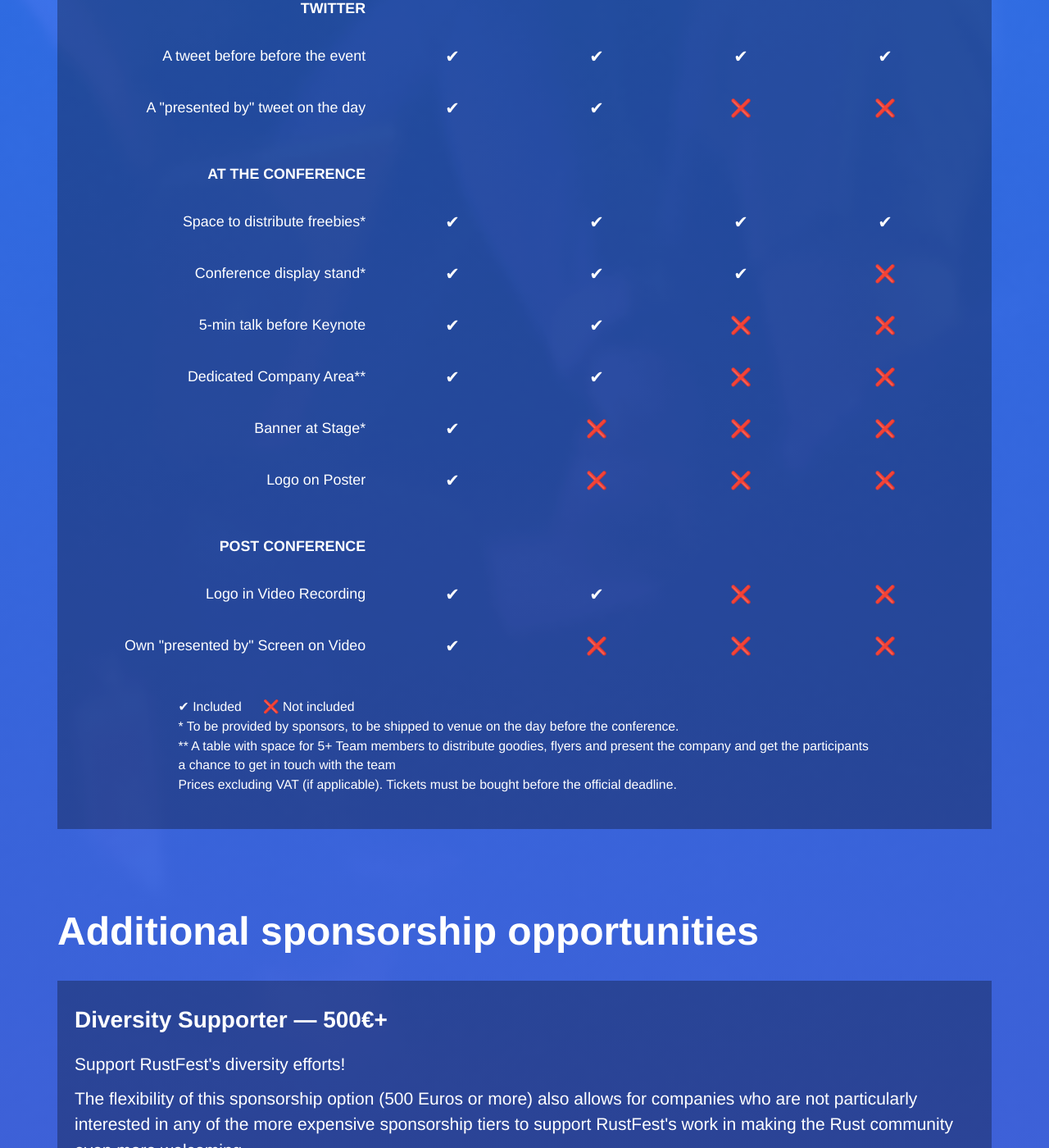
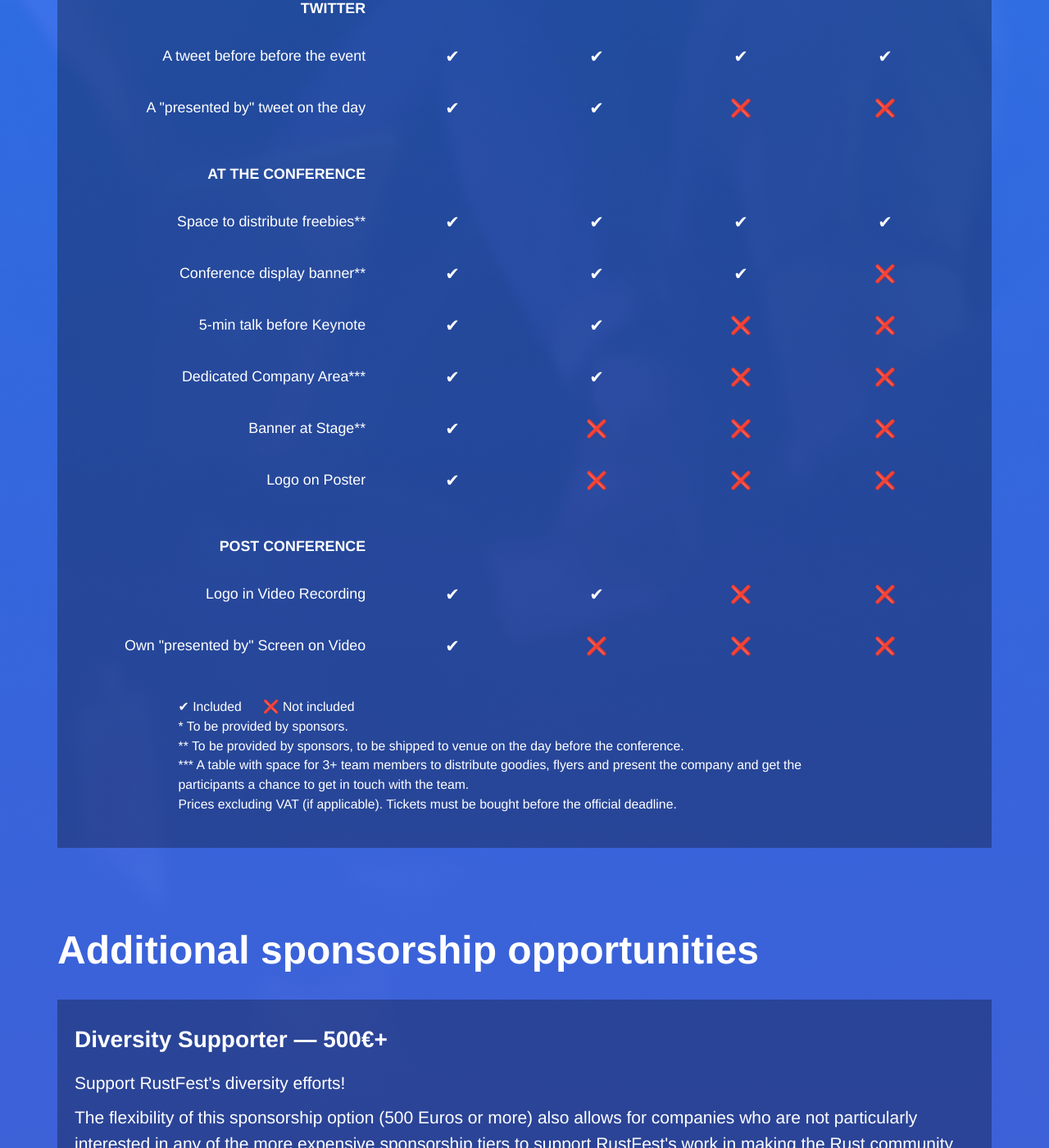
Before and after one commit to RustFestEU/barcelona.rustfest.eu, a Jekyll site: the page built from sponsor-packages.html, in a window 1280 px wide and 1400 px high, scrolled down 1170 px. Shown: the whole window at 82% size. Built offline with Jekyll 4.4.1, drawn with Linux system fonts in a browser that asks for light colours; nearby versions of some CDN libraries.

Commit message:
Small fixes to sponsor packages

```diff
--- a/sponsor-packages.html
+++ b/sponsor-packages.html
@@ -162,7 +162,7 @@
       </tr>
 
       <tr>
-        <td colspan="2">Space to distribute freebies*</td>
+        <td colspan="2">Space to distribute freebies**</td>
         <td>✔</td>
         <td>✔</td>
         <td>✔</td>
@@ -170,7 +170,7 @@
       </tr>
 
       <tr>
-        <td colspan="2">Conference display stand*</td>
+        <td colspan="2">Conference display banner**</td>
         <td>✔</td>
         <td>✔</td>
         <td>✔</td>
@@ -186,7 +186,7 @@
       </tr>
 
       <tr>
-        <td colspan="2">Dedicated Company Area**</td>
+        <td colspan="2">Dedicated Company Area***</td>
         <td>✔</td>
         <td>✔</td>
         <td>❌</td>
@@ -194,7 +194,7 @@
       </tr>
 
       <tr>
-        <td colspan="2">Banner at Stage*</td>
+        <td colspan="2">Banner at Stage**</td>
         <td>✔</td>
         <td>❌</td>
         <td>❌</td>
@@ -230,7 +230,13 @@
       </tr>
     </table>
 
-    <p class="smallprint">✔&nbsp;Included&nbsp;&nbsp;&nbsp;&nbsp;&nbsp;&nbsp;❌&nbsp;Not&nbsp;included<br />* To be provided by sponsors, to be shipped to venue on the day before the conference.<br/>** A table with space for 5+ Team members to distribute goodies, flyers and present the company and get the participants a chance to get in touch with the team<br/>Prices excluding VAT (if applicable). Tickets must be bought before the official deadline. </p>
+    <p class="smallprint">
+      ✔&nbsp;Included&nbsp;&nbsp;&nbsp;&nbsp;&nbsp;&nbsp;❌&nbsp;Not&nbsp;included<br />
+      * To be provided by sponsors.<br/>
+      ** To be provided by sponsors, to be shipped to venue on the day before the conference.<br/>
+      *** A table with space for 3+ team members to distribute goodies, flyers and present the company and get the participants a chance to get in touch with the team.<br/>
+      Prices excluding VAT (if applicable). Tickets must be bought before the official deadline.
+    </p>
   </section>
 
   <section class="package-addons">
```
